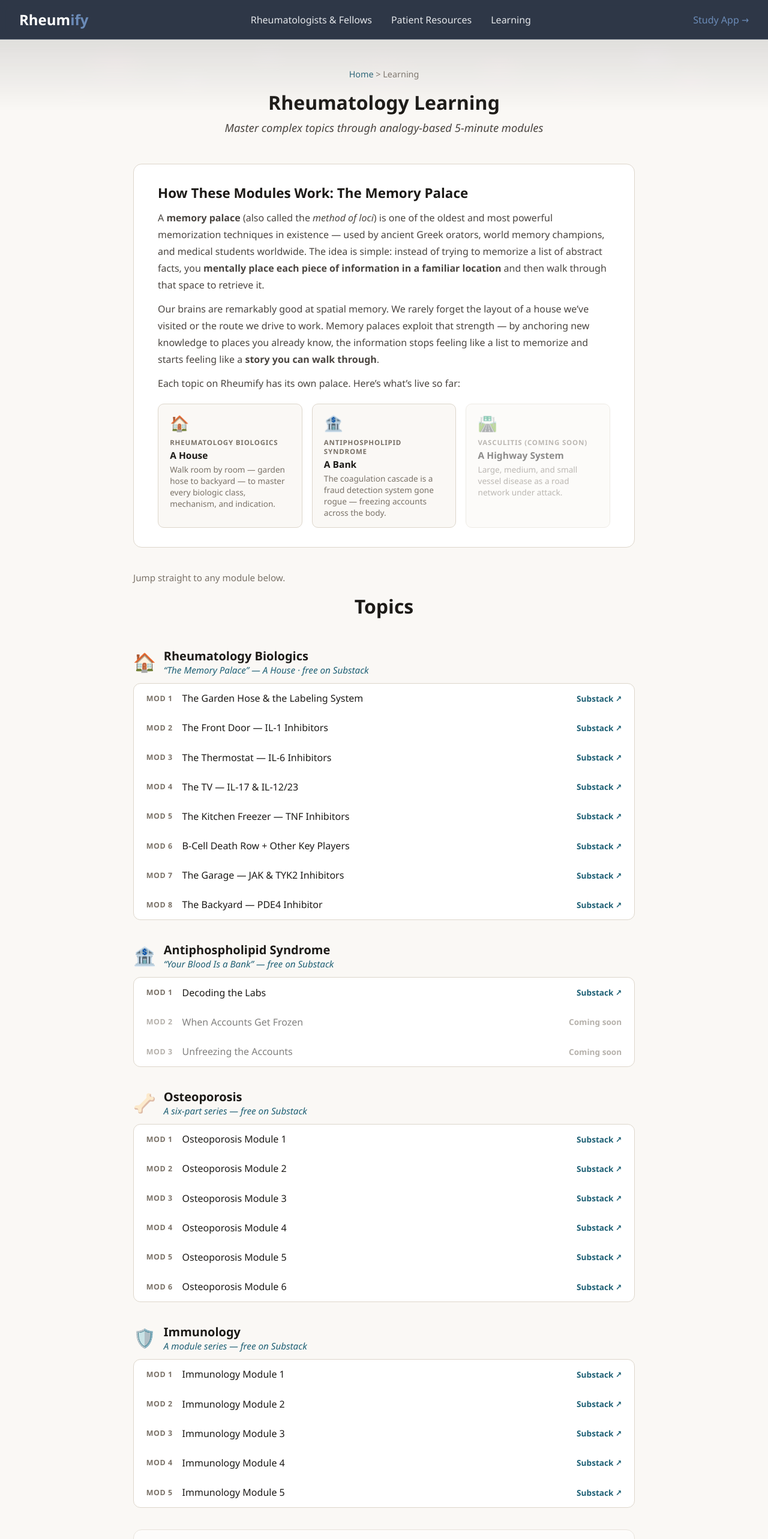
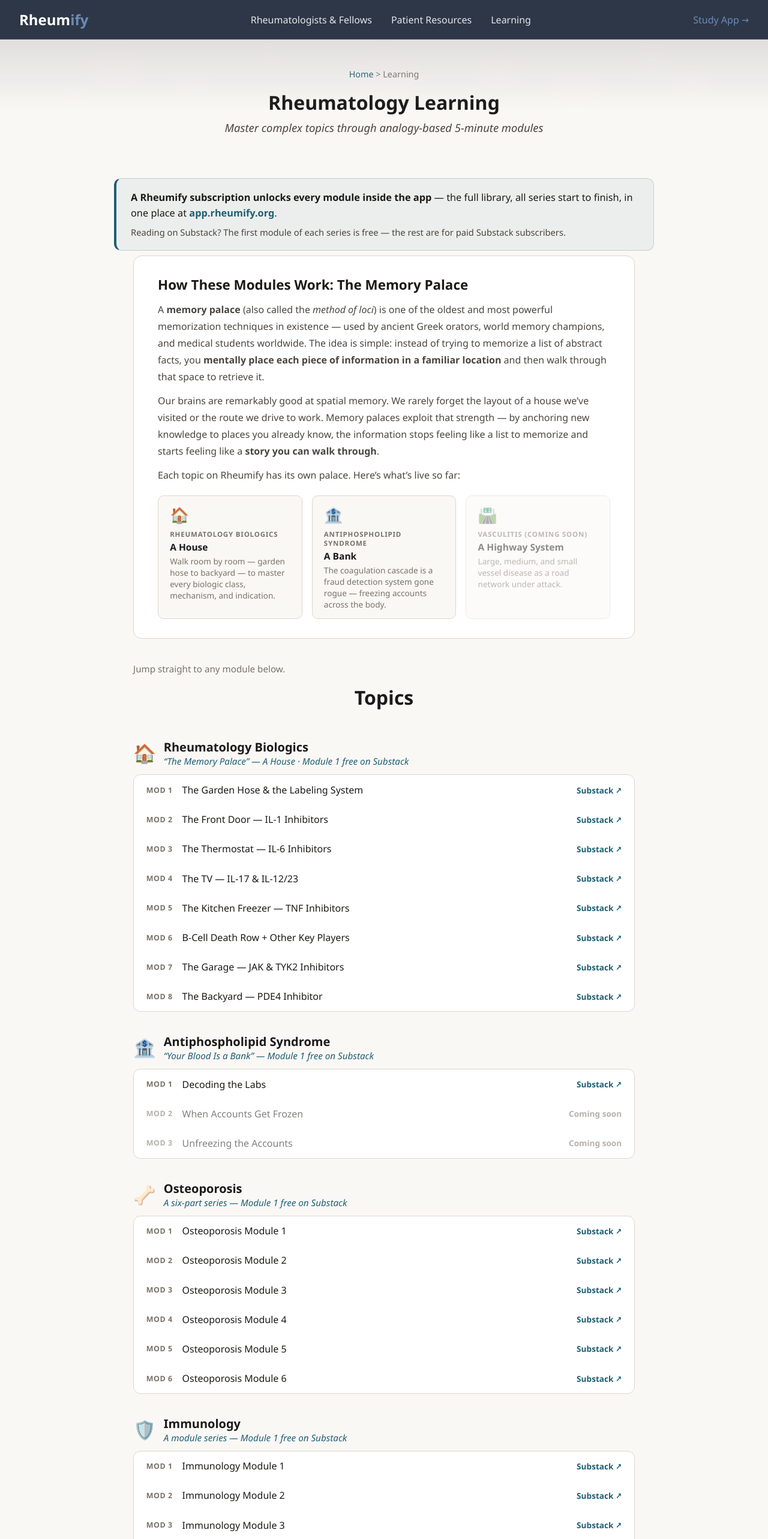
Before and after one commit to rheumify/rheumify-website, a Next.js app: page /learning in a window 1280 px wide. Shown: the top 2566 px of the page at 60% size. Built offline with nearby package versions, Linux system fonts and the light colour scheme; grey boxes are pictures that could not be loaded.

Commit message:
Learning page: add app-subscription callout + note first module of each series free on Substack, rest gated

```diff
--- a/app/learning/page.js
+++ b/app/learning/page.js
@@ -164,6 +164,20 @@ export default function LearningPage() {
         .topic-card-analogy { color: #1D5F74; font-style: italic; font-size: 0.97rem; margin-bottom: 0.5rem; }
         .topic-card-description { color: #4A4540; font-size: 0.95rem; line-height: 1.65; }
         .subhead { color: #7A7268; font-size: 0.95rem; max-width: 900px; margin: 0 auto 1rem; padding: 0 2rem; }
+
+        /* ── ACCESS CALLOUT ── */
+        .access-callout {
+          max-width: 900px;
+          margin: 1.5rem auto 0.5rem;
+          padding: 1.1rem 1.5rem;
+          background: rgba(29,95,116,0.06);
+          border: 1px solid rgba(29,95,116,0.22);
+          border-left: 4px solid #1D5F74;
+          border-radius: 12px;
+        }
+        .access-callout .ac-lead { color: #1C1A17; font-size: 1.02rem; line-height: 1.6; margin: 0 0 0.5rem; }
+        .access-callout .ac-lead a { color: #1D5F74; font-weight: 600; }
+        .access-callout .ac-sub { color: #4A4540; font-size: 0.92rem; line-height: 1.6; margin: 0; }
       `}</style>
 
       <div className="learning-hero">
@@ -171,6 +185,15 @@ export default function LearningPage() {
         <h1 className="page-title">Rheumatology Learning</h1>
         <p className="learning-subtitle">
           Master complex topics through analogy-based 5-minute modules
+        </p>
+      </div>
+
+      <div className="access-callout">
+        <p className="ac-lead">
+          <strong>A Rheumify subscription unlocks every module inside the app</strong> &mdash; the full library, all series start to finish, in one place at <a href="https://app.rheumify.org" target="_blank" rel="noopener noreferrer">app.rheumify.org</a>.
+        </p>
+        <p className="ac-sub">
+          Reading on Substack? The first module of each series is free &mdash; the rest are for paid Substack subscribers.
         </p>
       </div>
 
@@ -219,7 +242,7 @@ export default function LearningPage() {
             <span className="tb-icon">🏠</span>
             <div>
               <h3><a className="tb-title-link" href="/learning/biologics">Rheumatology Biologics</a></h3>
-              <p className="tb-analogy">&ldquo;The Memory Palace&rdquo; &mdash; A House &middot; free on Substack</p>
+              <p className="tb-analogy">&ldquo;The Memory Palace&rdquo; &mdash; A House &middot; Module 1 free on Substack</p>
             </div>
           </div>
           <ul className="module-list">
@@ -239,7 +262,7 @@ export default function LearningPage() {
             <span className="tb-icon">🏦</span>
             <div>
               <h3><a className="tb-title-link" href="/learning/aps">Antiphospholipid Syndrome</a></h3>
-              <p className="tb-analogy">&ldquo;Your Blood Is a Bank&rdquo; &mdash; free on Substack</p>
+              <p className="tb-analogy">&ldquo;Your Blood Is a Bank&rdquo; &mdash; Module 1 free on Substack</p>
             </div>
           </div>
           <ul className="module-list">
@@ -254,7 +277,7 @@ export default function LearningPage() {
             <span className="tb-icon">🦴</span>
             <div>
               <h3><a className="tb-title-link" href="/learning/osteoporosis">Osteoporosis</a></h3>
-              <p className="tb-analogy">A six-part series &mdash; free on Substack</p>
+              <p className="tb-analogy">A six-part series &mdash; Module 1 free on Substack</p>
             </div>
           </div>
           <ul className="module-list">
@@ -272,7 +295,7 @@ export default function LearningPage() {
             <span className="tb-icon">🛡️</span>
             <div>
               <h3><a className="tb-title-link" href="/learning/immunology">Immunology</a></h3>
-              <p className="tb-analogy">A module series &mdash; free on Substack</p>
+              <p className="tb-analogy">A module series &mdash; Module 1 free on Substack</p>
             </div>
           </div>
           <ul className="module-list">
```
